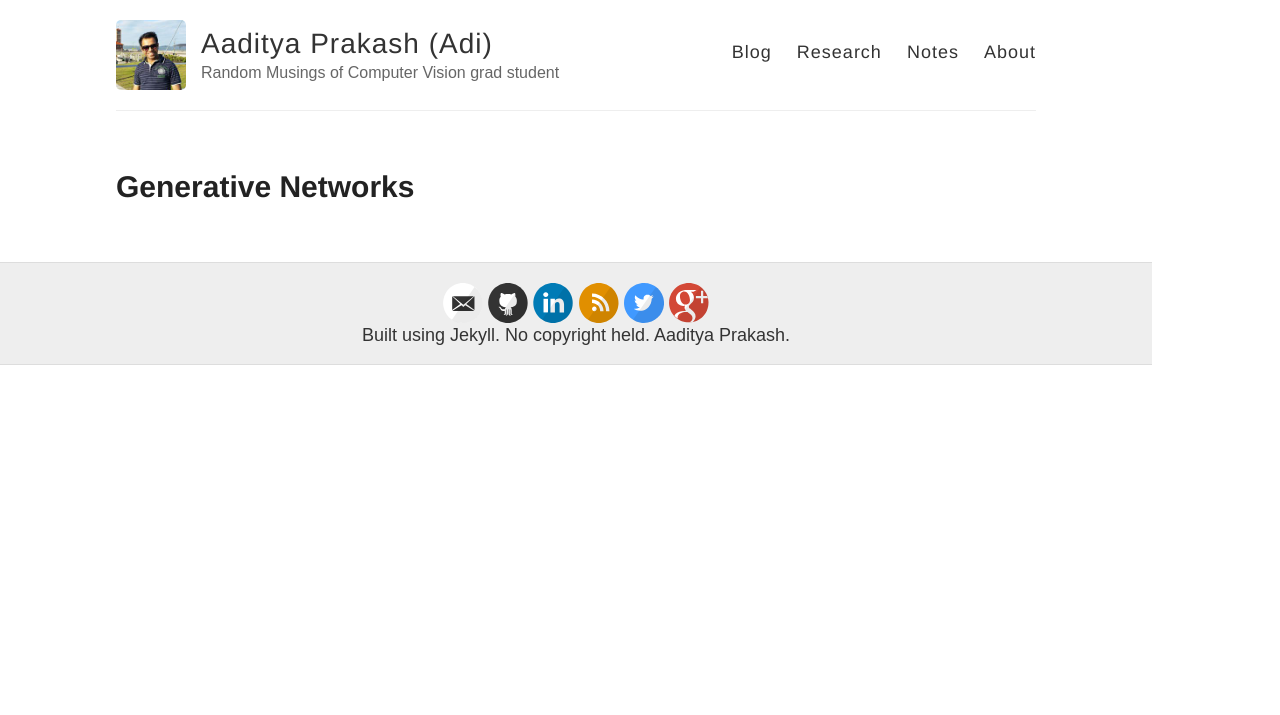
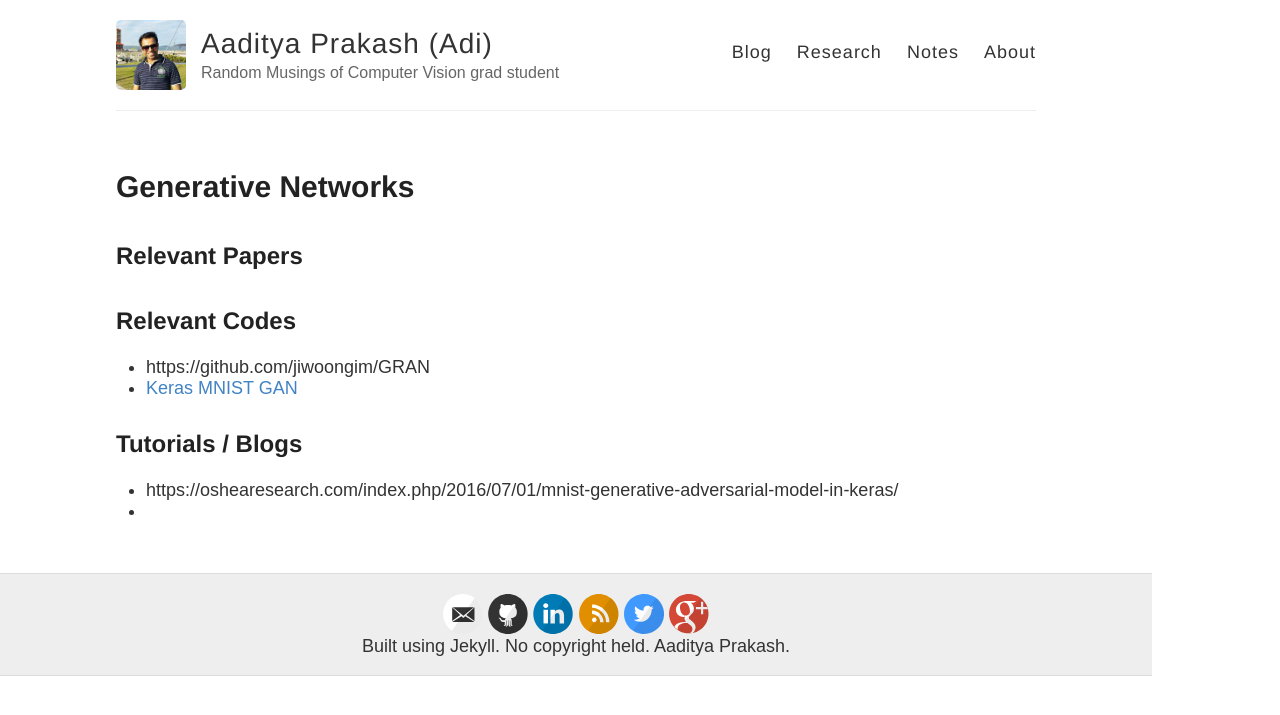
Before and after one commit to iamaaditya/iamaaditya.github.io, a Jekyll site: the page built from notes/deep_learning/generative-networks.md, in a window 1280 px wide. Shown: the top 715 px of the page. Built offline with Jekyll 4.4.1, drawn with Linux system fonts in a browser that asks for light colours; some web fonts are replaced.

Commit message:
Update from Forestry.io - notes/deep_learning/generative-networks.md

```diff
--- a/notes/deep_learning/generative-networks.md
+++ b/notes/deep_learning/generative-networks.md
@@ -1,5 +1,17 @@
 ---
 title: Generative Networks
-date:
+date: '2016-07-12 19:27:00'
 layout: page
 ---
+## Relevant Papers
+
+
+## Relevant Codes
+
+ * https://github.com/jiwoongim/GRAN
+ * [Keras MNIST GAN](https://github.com/osh/KerasGAN/blob/master/mnist_gan.py)
+
+## Tutorials / Blogs
+
+ * https://oshearesearch.com/index.php/2016/07/01/mnist-generative-adversarial-model-in-keras/
+ *
```
